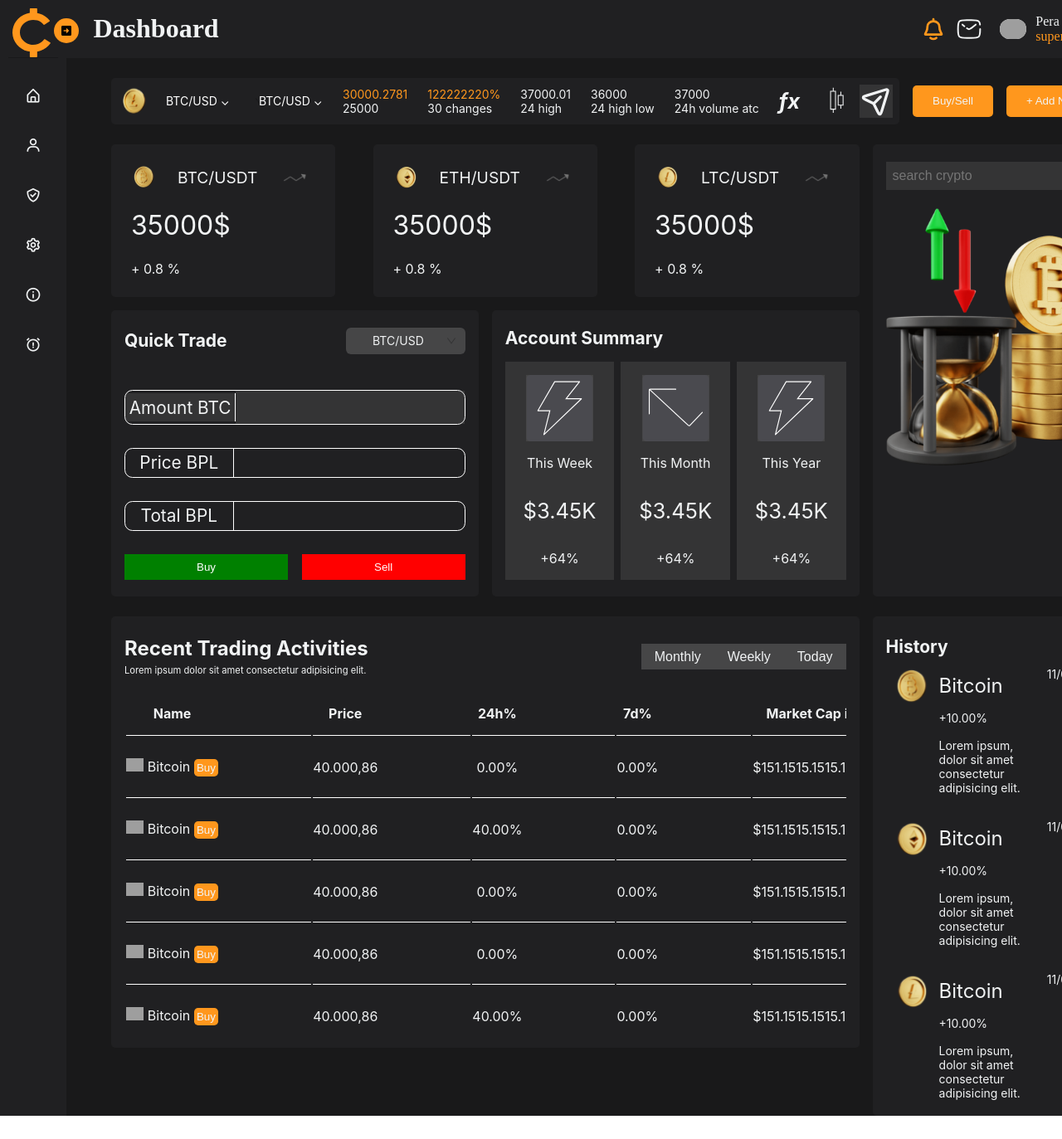
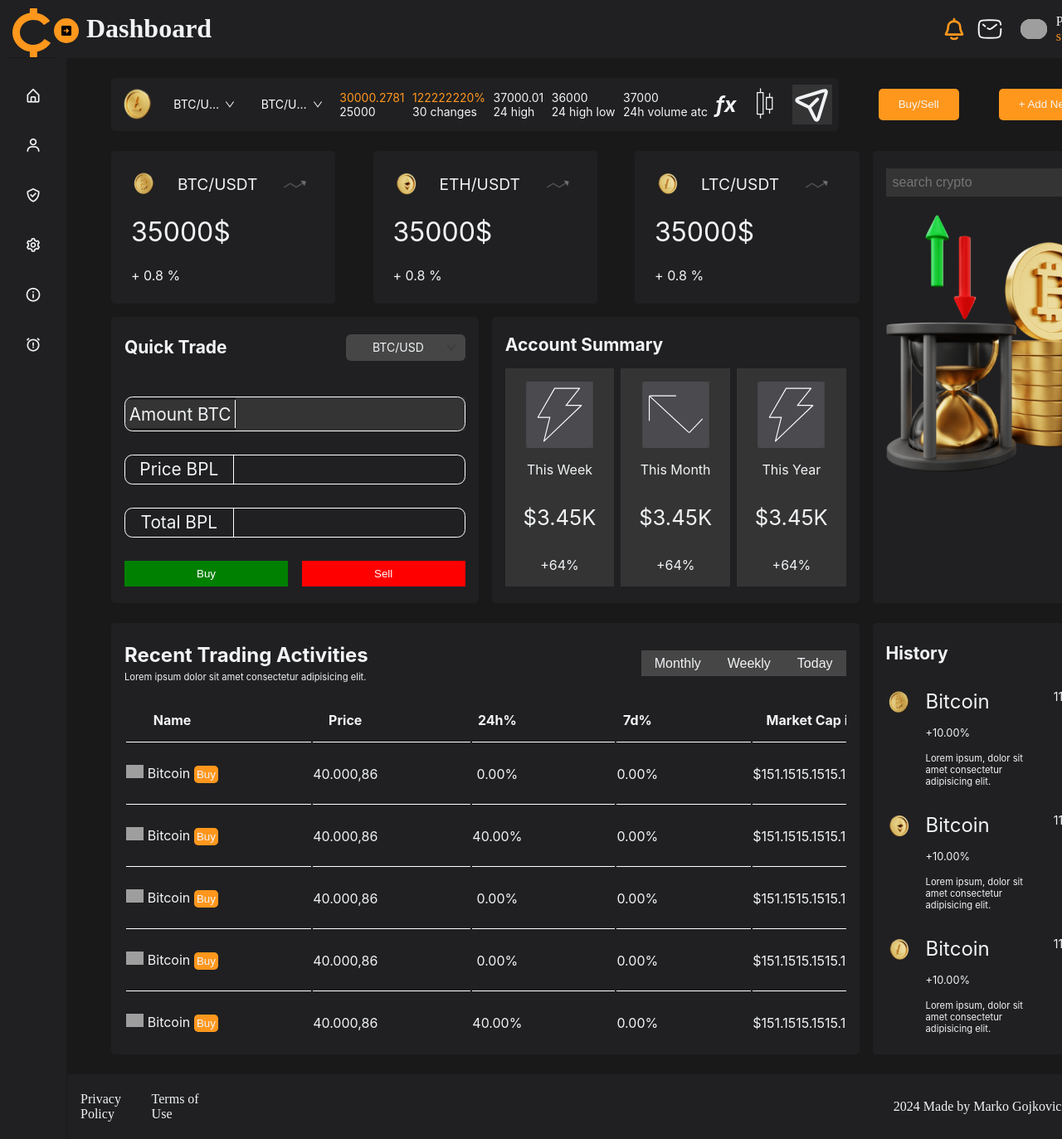
Before and after one commit to GojkovicM/Crypto-exchange, a React (Create React App) app: page / in a window 1280 px wide. Shown: the top 1373 px of the page at 83% size. Built offline with nearby package versions, Linux system fonts and the light colour scheme; grey boxes are pictures that could not be loaded.

Commit message:
final style homepage

```diff
--- a/src/Components/AddNewCrypto/NewCrypto.styled.js
+++ b/src/Components/AddNewCrypto/NewCrypto.styled.js
@@ -19,30 +19,39 @@
   flex-direction: row;
   align-items: center;
   justify-content: space-between;
-  max-width: 100%;
+
   color: ${theme.colors.text};
 
   .wrapper {
     display: flex;
     flex-direction: row;
     align-items: center;
-    justify-content: space-evenly;
-    align-items: center;
+    justify-content: space-between;
     background-color: ${theme.colors.background};
-    padding: 0.5rem 0.5rem 0.5rem 0.5rem;
-    /* margin-right: 20px; */
+    padding: 0.5rem;
+    width: 100%;
     text-wrap: nowrap;
     border-radius: 5px;
   }
 
   .ant-space {
-    width: 7rem;
+    width: 5rem;
+    margin-right: 1rem;
+  }
+
+  .ant-select {
+    width: 6rem;
   }
 
   .wrapper .ant-select-selector {
     background-color: transparent;
     border: none;
     color: white;
+    width: 6rem;
+  }
+
+  .wrapper .ant-select .ant-select-arrow {
+    color: ${theme.colors.text};
   }
 
   .wrapper h3 {
@@ -50,40 +59,23 @@
     font-size: 1.6rem;
   }
 
-  .wrapper div .orange {
+  .wrapper .orange {
     color: ${theme.colors.primary};
-  }
-
-  .wrapper div,
-  .wrapper h3 {
-    padding-right: 1.5rem;
-  }
-
-  .wrapper .fuse {
-    padding-right: 0.5rem;
   }
 
   .wrapper .plane {
     background-color: rgba(128, 128, 128, 0.2);
   }
 
-  .wrapper .coin {
-    padding-right: 0.5rem;
-  }
-
   .wrapper .coin,
   .wrapper .fuse,
   .wrapper .plane {
-    height: 2.5rem;
+    height: 3rem;
   }
 
   .button {
     display: flex;
     flex-direction: row;
-    justify-content: end;
-    max-width: 100%;
-
-
   }
 
   .button button {
@@ -92,8 +84,7 @@
     border: none;
     border-radius: 5px;
     padding: 0.7rem 1.5rem 0.7rem 1.5rem;
+    margin-left: 3rem;
     text-wrap: nowrap;
-    margin-left: 1rem;
-
   }
 `;
--- a/src/Components/AddNewCrypto/NewCrypto.tsx
+++ b/src/Components/AddNewCrypto/NewCrypto.tsx
@@ -6,7 +6,7 @@
 
 import { Select, Space } from "antd";
 
-const arrowSymbol = String.fromCodePoint(0x2304);
+
 
 function NewCrypto() {
   return (
@@ -20,7 +20,7 @@
 
         <Space wrap >
           <Select
-            defaultValue={`BTC/USD ${arrowSymbol}`}
+            defaultValue="BTC/USD"
             options={[
               { value: "Marko", label: "Marko" },
               { value: "Darko", label: "Darko" },
@@ -31,7 +31,7 @@
 
         <Space wrap >
           <Select
-            defaultValue={`BTC/USD ${arrowSymbol}`}
+            defaultValue="BTC/USD"
             options={[
               { value: "Marko", label: "Marko" },
               { value: "Darko", label: "Darko" },
@@ -40,23 +40,23 @@
           />
         </Space>
 
-        <div>
+        <div className="data">
           <p className="orange">30000.2781</p>
           <p>25000</p>
         </div>
-        <div>
+        <div className="data">
           <p className="orange">122222220%</p>
           <p>30 changes</p>
         </div>
-        <div>
+        <div className="data">
           <p>37000.01</p>
           <p>24 high</p>
         </div>
-        <div>
+        <div className="data">
           <p>36000</p>
           <p>24 high low</p>
         </div>
-        <div>
+        <div className="data">
           <p>37000</p>
           <p>24h volume atc</p>
         </div>
--- /dev/null
+++ b/src/Components/Footer/Footer.styled.js
@@ -0,0 +1,33 @@
+import styled from "styled-components";
+
+const theme = {
+  colors: {
+    header: "#202022",
+    primary: "#ff971d", //naranadzassta
+    menu: "##f1f3f4",
+    text: "#f1f3f4",
+  },
+};
+
+export const StyledFooter = styled.div`
+
+background-color: ${theme.colors.header};
+color: ${theme.colors.text};
+display: flex;
+flex-direction: row;
+align-items: center;
+justify-content: space-between;
+padding: 1.3rem 1rem;
+border-left: 1px solid #19191a ;
+
+
+.wrap{
+  width: 13%;
+  display: flex;
+  justify-content: space-between;
+}
+
+span{
+  color: ${theme.colors.primary};
+}
+`
--- /dev/null
+++ b/src/Components/Footer/Footer.tsx
@@ -0,0 +1,19 @@
+import React from "react";
+import { StyledFooter } from "./Footer.styled";
+
+function Footer() {
+    return (
+            <StyledFooter>
+                    <div className="wrap">
+                        <p>Privacy Policy</p>
+                        <p>Terms of Use</p>
+                    </div>
+
+                    <div>
+                        <p>2024 Made by Marko Gojkovic <span>Zentrix Lab</span></p>
+                    </div>
+            </StyledFooter>
+     );
+}
+
+export default Footer;
--- a/src/Components/Header/Header.style.js
+++ b/src/Components/Header/Header.style.js
@@ -13,12 +13,12 @@
   background-color: ${theme.colors.header};
 
 
-  width: 100%;
   display: flex;
   flex-direction: row;
   align-items: center;
   justify-content: space-between;
-  padding: 1.03rem;
+  padding: 1.03rem 0.5rem;
+
 
   h2 {
     padding-left: 1rem;
--- a/src/Components/History/History.jsx
+++ b/src/Components/History/History.jsx
@@ -9,13 +9,13 @@
     return (
         <StyledHistory>
             <h2>History</h2>
-            <div className="wrapper">
+
                 <div className="coin">
                     <img src={bitcoin} alt="" />
                     <div className="info">
                         <p className="coin-name">Bitcoin</p>
                         <span>+10.00%</span>
-                        <p>Lorem ipsum, dolor sit amet consectetur adipisicing elit.</p>
+                        <p className="text">Lorem ipsum, dolor sit amet consectetur adipisicing elit.</p>
                     </div>
                     <p>11/02/2024</p>
                 </div>
@@ -24,7 +24,7 @@
                     <div className="info">
                         <p className="coin-name">Bitcoin</p>
                         <span>+10.00%</span>
-                        <p>Lorem ipsum, dolor sit amet consectetur adipisicing elit.</p>
+                        <p className="text">Lorem ipsum, dolor sit amet consectetur adipisicing elit.</p>
                     </div>
                     <p>11/02/2024</p>
                 </div>
@@ -33,11 +33,11 @@
                     <div className="info">
                         <p className="coin-name">Bitcoin</p>
                         <span>+10.00%</span>
-                        <p>Lorem ipsum, dolor sit amet consectetur adipisicing elit.</p>
+                        <p className="text">Lorem ipsum, dolor sit amet consectetur adipisicing elit.</p>
                     </div>
                     <p>11/02/2024</p>
                 </div>
-            </div>
+
 
         </StyledHistory>
     );
--- a/src/Components/History/History.styled.js
+++ b/src/Components/History/History.styled.js
@@ -10,39 +10,48 @@
 };
 
 export const StyledHistory = styled.div`
-  padding: 1.5rem 1rem 0 1rem;
+  padding: 1.5rem 1rem 1.5rem 1rem;
   background-color: ${theme.colors.background};
   border-radius: 5px;
   color: ${theme.colors.text};
+  height: 100%;
+  display: flex;
+  flex-direction: column;
+  justify-content: space-between;
+
+  .coin {
+    display: flex;
+    flex-direction: row;
+    align-items: start;
+  }
+
+  .coin .info {
+    display: flex;
+    flex-direction: column;
 
 
-
-
-  .wrapper .coin {
-    display: flex;
-    flex-direction: row;
-    align-items: top;
-    padding: 0.7rem 0.5rem;
-
+    padding: 0 1.5rem 0 1rem;
+    width: 25rem;
   }
 
-  .wrapper .coin .info {
-    display: flex;
-    flex-direction: column;
-    padding: 0.5rem;
-  }
-
-  .wrapper .coin .info span{
+  .coin .info span {
     padding: 1rem 0;
   }
 
-  .wrapper .coin .info .coin-name{
+  .coin .info .coin-name {
     font-size: 1.5rem;
   }
 
-  .wrapper .coin img {
-    height: 3rem;
+  .coin img {
+    height: 2rem;
   }
 
+  span {
+    font-size: 0.8rem;
+  }
 
+  .coin .text {
+    text-wrap: wrap;
+    font-size: 0.7rem;
+  }
 `;
--- a/src/Components/RecentTrading/RecentTrading.styled.js
+++ b/src/Components/RecentTrading/RecentTrading.styled.js
@@ -26,10 +26,7 @@
     justify-content: space-between;
   }
 
-  .wrap .name p {
-    font-size: 1.3rem;
-    font-weight: 600;
-  }
+
 
   .wrap span {
     font-size: 0.7rem;
--- a/src/Components/SideBar/Sidebar.styled.js
+++ b/src/Components/SideBar/Sidebar.styled.js
@@ -17,7 +17,7 @@
 
 export const StyledSidebar = styled.div`
   .sidebar {
-    height: 100%;
+    min-height: 100%;
     padding: 10px;
     width: 250px;
     transition: ${theme.transition.tran05};
--- a/src/Pages/HomePage/Homepage.styled.js
+++ b/src/Pages/HomePage/Homepage.styled.js
@@ -7,25 +7,34 @@
   min-height: 100vh;
 
 
-  .main {
+  .middle{
     background-color: #19191a;
-    /* width: 100%; */
+
 
   }
 
+  .main {
+
+    margin-right: 1rem;
+  }
+
+
   .first-row{
-    padding-top: 1.5rem;
+    margin-top: 1.5rem;
+
+
   }
 
   .second-row{
-    padding-top: 1.5rem;
+    margin-top: 1.5rem;
+
   }
 
   .third-row{
-    padding-top: 1.5rem;
+    margin: 1.5rem 0 1.5rem 0;
   }
 
   .subrow{
-    padding-top: 1rem;
+    margin-top: 1rem;
   }
   `;
--- a/src/Pages/HomePage/Homepage.tsx
+++ b/src/Pages/HomePage/Homepage.tsx
@@ -10,13 +10,15 @@
 import Search from "../../Components/Search/Search.jsx";
 import RecentTrading from "../../Components/RecentTrading/RecentTrading.tsx";
 import History from "../../Components/History/History.jsx";
+import Footer from "../../Components/Footer/Footer.tsx";
 
 function HomePage() {
   return (
     <StyledHomepage>
       <SideBar></SideBar>
-      <div className="main">
-        <Header></Header>
+        <div className="middle">
+         <Header></Header>
+         <div className="main">
 
         <Row className="first-row" gutter={[16, 16]}>
           <Col offset={1} span={23}>
@@ -30,7 +32,7 @@
                 <MostPopular></MostPopular>
               </Col>
             </Row>
-            <Row className="subrow" gutter={[16, 16]} >
+            <Row className="subrow" gutter={[16, 16]}>
               <Col span={12}>
                 <QuickTrade></QuickTrade>
               </Col>
@@ -53,6 +55,8 @@
           </Col>
         </Row>
       </div>
+      <Footer></Footer>
+    </div>
     </StyledHomepage>
   );
 }
```
